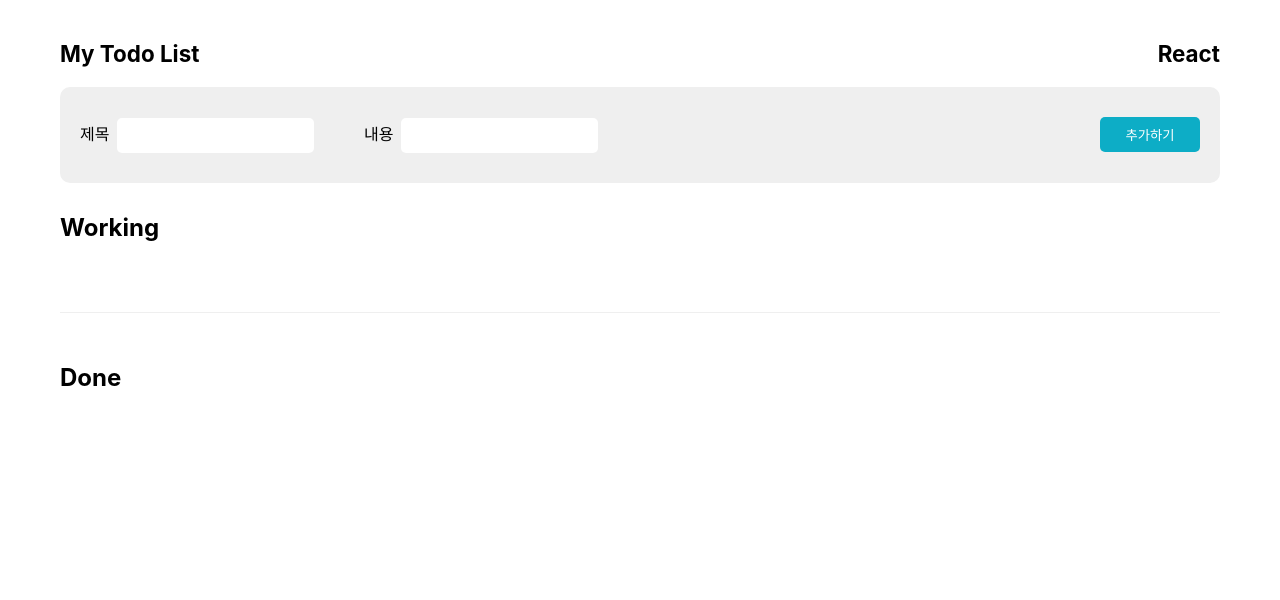
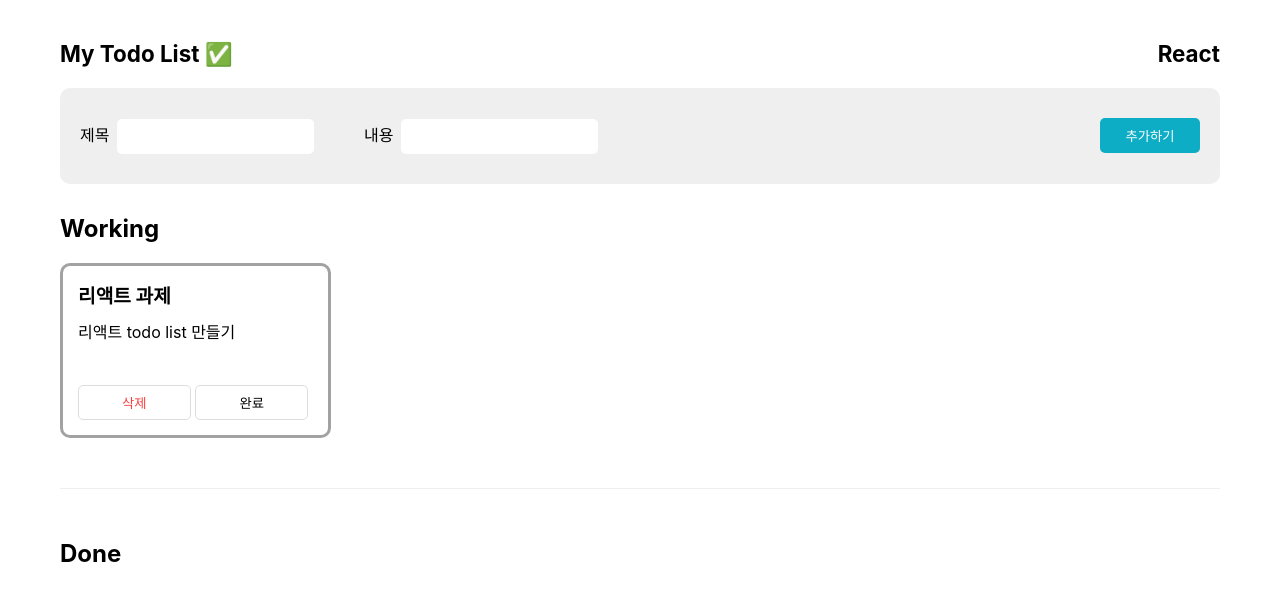
Before and after one commit to heejung-newheee/Todo-List, a React (Create React App) app: page / in a window 1280 px wide. Shown: the top 600 px of the page. Built offline with nearby package versions, Linux system fonts and the light colour scheme.

Commit message:
Rename: 파일명 수정, 컴퍼넌트 분리

```diff
--- a/src/App.jsx
+++ b/src/App.jsx
@@ -2,16 +2,24 @@ import { useEffect, useState } from 'react';
 import Layout from 'components/Layout';
 import Header from 'components/Header';
 import InputForm from 'components/InputForm';
-import TaskList from 'components/TaskList';
+import Main from 'components/Main';
 import './App.css';
 
 function App(randomID = { randomID }) {
-    const [task, setTask] = useState([]);
-
+    const [task, setTask] = useState([
+        {
+            id: 0,
+            title: '리액트 과제',
+            text: '리액트 todo list 만들기',
+            isDone: false
+        }
+    ]);
     useEffect(() => {
         const localData = localStorage.getItem('todoItems');
         if (localData !== null) {
             setTask(JSON.parse(localData));
+        } else {
+            setTask(task);
         }
     }, []);
 
@@ -19,31 +27,7 @@ function App(randomID = { randomID }) {
         <Layout>
             <Header />
             <InputForm task={task} setTask={setTask} />
-            <div className="working">
-                <h2>Working</h2>
-                <div className="task-wrap">
-                    {task
-                        .filter((item) => {
-                            return item.isDone === false;
-                        })
-                        .map((item) => {
-                            return <TaskList key={item.id} item={item} task={task} setTask={setTask} />;
-                        })}
-                </div>
-            </div>
-            <div className="solid"></div>
-            <div className="done">
-                <h2>Done</h2>
-                <div className="task-wrap">
-                    {task
-                        .filter((item) => {
-                            return item.isDone === true;
-                        })
-                        .map((item) => {
-                            return <TaskList key={item.id} item={item} task={task} setTask={setTask} />;
-                        })}
-                </div>
-            </div>
+            <Main task={task} setTask={setTask} />
         </Layout>
     );
 }
--- a/src/components/Header.jsx
+++ b/src/components/Header.jsx
@@ -3,7 +3,7 @@ import React from 'react';
 function Header() {
     return (
         <header>
-            <span>My Todo List</span>
+            <span>My Todo List ✅</span>
             <span>React</span>
         </header>
     );
--- a/src/components/InputForm.jsx
+++ b/src/components/InputForm.jsx
@@ -1,4 +1,4 @@
-import React, { useEffect, useState } from 'react';
+import React, { useState } from 'react';
 
 function InputForm({ task, setTask }) {
     const [title, setTitle] = useState('');
@@ -9,6 +9,11 @@ function InputForm({ task, setTask }) {
     };
     const textChangeHandler = (event) => {
         setText(event.target.value);
+    };
+
+    //랜덤아이디
+    const randomID = () => {
+        return '_' + Math.random().toString(36).substr(2, 9);
     };
 
     // 추가버튼
@@ -26,10 +31,6 @@ function InputForm({ task, setTask }) {
         setText('');
     };
 
-    //랜덤아이디
-    function randomID() {
-        return '_' + Math.random().toString(36).substr(2, 9);
-    }
     return (
         <div className="input-area">
             <label>제목 </label>
--- /dev/null
+++ b/src/components/Main.jsx
@@ -0,0 +1,37 @@
+import React from 'react';
+import TaskItems from './TaskItems';
+
+function Main({ task, setTask }) {
+    return (
+        <>
+            <div className="working">
+                <h2>Working</h2>
+                <div className="task-wrap">
+                    {task
+                        .filter((item) => {
+                            return item.isDone === false;
+                        })
+                        .map((item) => {
+                            return <TaskItems key={item.id} item={item} task={task} setTask={setTask} />;
+                        })}
+                </div>
+            </div>
+            <div className="solid"></div>
+
+            <div className="done">
+                <h2>Done</h2>
+                <div className="task-wrap">
+                    {task
+                        .filter((item) => {
+                            return item.isDone === true;
+                        })
+                        .map((item) => {
+                            return <TaskItems key={item.id} item={item} task={task} setTask={setTask} />;
+                        })}
+                </div>
+            </div>
+        </>
+    );
+}
+
+export default Main;
--- a/src/components/TaskList.jsx
+++ b/src/components/TaskItems.jsx
@@ -1,13 +1,13 @@
 import React from 'react';
 
-function TaskList({ item, task, setTask }) {
+function TaskItems({ item, task, setTask }) {
     // 삭제버튼
     const clickDelete = (id) => {
         const newTask = task.filter((task) => {
             return task.id !== id;
         });
         setTask(newTask);
-        // localStorage.removeItem('todoItems', JSON.stringify());
+        localStorage.setItem('todoItems', JSON.stringify(newTask));
     };
     //상태변경
     const clickCompleteToggle = (id) => {
@@ -27,4 +27,4 @@ function TaskList({ item, task, setTask }) {
     );
 }
 
-export default TaskList;
+export default TaskItems;
```
